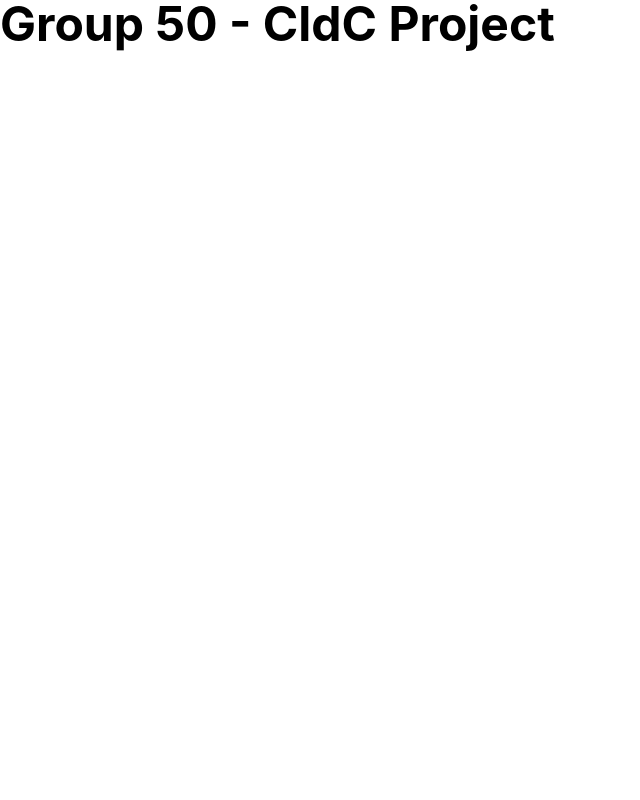
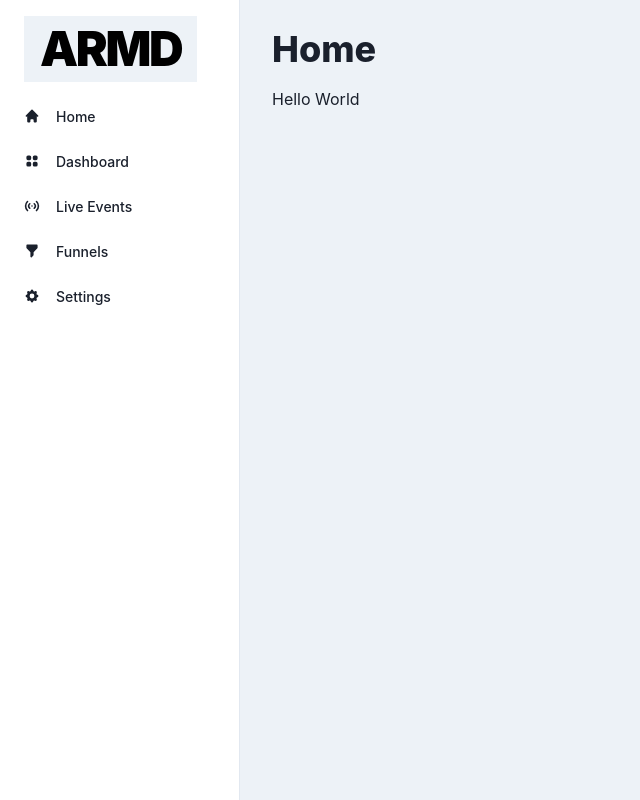
Before and after one commit to ananyalohani/armd, a Next.js app: page / in a window 1280 px wide. Shown: the whole page, without its empty margins (0-640 px from the left). Built offline with nearby package versions, Linux system fonts and the light colour scheme.

Commit message:
feat: Add Chakra UI, nav and routes

```diff
--- /dev/null
+++ b/components/Layout.tsx
@@ -0,0 +1,22 @@
+import { Container, Heading } from '@chakra-ui/react';
+import SimpleSidebar from './Sidebar';
+
+interface LayoutProps {
+  heading: string;
+  children?: React.ReactNode;
+}
+
+export default function Layout({ heading, children }: LayoutProps) {
+  return (
+    <main>
+      <SimpleSidebar>
+        <Container p='0' m='0' ml='4' mt='3'>
+          <Heading fontWeight='extrabold'>{heading}</Heading>
+          <Container p='0' m='0' mt='4'>
+            {children}
+          </Container>
+        </Container>
+      </SimpleSidebar>
+    </main>
+  );
+}
--- /dev/null
+++ b/components/Logo.tsx
@@ -0,0 +1,21 @@
+import { Heading, Link } from '@chakra-ui/react';
+
+export default function Logo() {
+  return (
+    <Link href='/' _hover={{ textDecoration: 'none' }}>
+      <Heading
+        backgroundColor='gray.100'
+        color='black'
+        px='4'
+        py='1'
+        letterSpacing='tighter'
+        fontWeight='black'
+        fontSize='5xl'
+        width='full'
+        textAlign='center'
+      >
+        ARMD
+      </Heading>
+    </Link>
+  );
+}
--- /dev/null
+++ b/components/Sidebar.tsx
@@ -0,0 +1,170 @@
+import {
+  Box,
+  BoxProps,
+  CloseButton,
+  Drawer,
+  DrawerContent,
+  Flex,
+  FlexProps,
+  Icon,
+  IconButton,
+  Link,
+  Text,
+  useColorModeValue,
+  useDisclosure,
+} from '@chakra-ui/react';
+import Logo from './Logo';
+import React, { ReactNode } from 'react';
+import { IconType } from 'react-icons';
+import { FiMenu } from 'react-icons/fi';
+import {
+  HiCog,
+  HiFilter,
+  HiHome,
+  HiStatusOnline,
+  HiViewGrid,
+} from 'react-icons/hi';
+
+interface LinkItemProps {
+  name: string;
+  icon: IconType;
+  href?: string;
+}
+const LinkItems: Array<LinkItemProps> = [
+  { name: 'Home', icon: HiHome, href: '/' },
+  { name: 'Dashboard', icon: HiViewGrid, href: '/dashboard' },
+  { name: 'Live Events', icon: HiStatusOnline, href: 'live-events' },
+  { name: 'Funnels', icon: HiFilter, href: '/funnels' },
+  { name: 'Settings', icon: HiCog, href: '/settings' },
+];
+
+export default function SimpleSidebar({ children }: { children: ReactNode }) {
+  const { isOpen, onOpen, onClose } = useDisclosure();
+  return (
+    <Box minH='100vh' bg={useColorModeValue('gray.100', 'gray.900')}>
+      <SidebarContent
+        onClose={() => onClose}
+        display={{ base: 'none', md: 'block' }}
+      />
+      <Drawer
+        autoFocus={false}
+        isOpen={isOpen}
+        placement='left'
+        onClose={onClose}
+        returnFocusOnClose={false}
+        onOverlayClick={onClose}
+        size='full'
+      >
+        <DrawerContent>
+          <SidebarContent onClose={onClose} />
+        </DrawerContent>
+      </Drawer>
+      {/* mobilenav */}
+      <MobileNav display={{ base: 'flex', md: 'none' }} onOpen={onOpen} />
+      <Box ml={{ base: 0, md: 60 }} p='4'>
+        {children}
+      </Box>
+    </Box>
+  );
+}
+
+interface SidebarProps extends BoxProps {
+  onClose: () => void;
+}
+
+const SidebarContent = ({ onClose, ...rest }: SidebarProps) => {
+  return (
+    <Box
+      bg={useColorModeValue('white', 'gray.900')}
+      borderRight='1px'
+      borderRightColor={useColorModeValue('gray.200', 'gray.700')}
+      w={{ base: 'full', md: 60 }}
+      pos='fixed'
+      h='full'
+      {...rest}
+    >
+      <Flex my='4' alignItems='center' mx='6' justifyContent='space-between'>
+        <Logo />
+      </Flex>
+      {LinkItems.map((link) => (
+        <NavItem key={link.name} icon={link.icon} href={link.href} my='2'>
+          {link.name}
+        </NavItem>
+      ))}
+    </Box>
+  );
+};
+
+interface NavItemProps extends FlexProps {
+  icon: IconType;
+  href?: string;
+  children: React.ReactNode;
+}
+const NavItem = ({ icon, href, children, ...rest }: NavItemProps) => {
+  return (
+    <Link
+      href={href}
+      style={{ textDecoration: 'none' }}
+      _focus={{ boxShadow: 'none' }}
+    >
+      <Flex
+        align='center'
+        p='2'
+        mx='4'
+        borderRadius='md'
+        role='group'
+        cursor='pointer'
+        fontWeight='medium'
+        _hover={{
+          bg: 'purple.50',
+          // color: 'white',
+          color: 'purple.600',
+        }}
+        fontSize='14'
+        {...rest}
+      >
+        {icon && (
+          <Icon
+            mr='4'
+            fontSize='16'
+            _groupHover={{
+              color: 'purple.600',
+            }}
+            as={icon}
+          />
+        )}
+        {children}
+      </Flex>
+    </Link>
+  );
+};
+
+interface MobileProps extends FlexProps {
+  onOpen: () => void;
+}
+const MobileNav = ({ onOpen, ...rest }: MobileProps) => {
+  return (
+    <Flex
+      ml={{ base: 0, md: 60 }}
+      px={{ base: 4, md: 24 }}
+      height='20'
+      alignItems='center'
+      bg={useColorModeValue('white', 'gray.900')}
+      borderBottomWidth='1px'
+      borderBottomColor={useColorModeValue('gray.200', 'gray.700')}
+      justifyContent='flex-start'
+      {...rest}
+    >
+      <IconButton
+        variant='outline'
+        onClick={onOpen}
+        aria-label='open menu'
+        icon={<FiMenu />}
+      />
+
+      <Text fontSize='2xl' ml='8' fontFamily='monospace' fontWeight='bold'>
+        Logo
+      </Text>
+    </Flex>
+  );
+};
--- a/package.json
+++ b/package.json
@@ -10,14 +10,20 @@
   },
   "proxy": "http://localhost:8080",
   "dependencies": {
+    "@chakra-ui/react": "^2.4.2",
+    "@emotion/react": "^11.10.5",
+    "@emotion/styled": "^11.10.5",
+    "@next/font": "^13.0.6",
     "@types/node": "18.11.10",
     "@types/react": "18.0.26",
     "@types/react-dom": "18.0.9",
     "eslint": "8.29.0",
     "eslint-config-next": "13.0.6",
+    "framer-motion": "^7.6.18",
     "next": "13.0.6",
     "react": "18.2.0",
     "react-dom": "18.2.0",
+    "react-icons": "^4.7.1",
     "typescript": "4.9.3"
   },
   "devDependencies": {
--- a/pages/_app.tsx
+++ b/pages/_app.tsx
@@ -1,6 +1,24 @@
-import '../styles/globals.css'
-import type { AppProps } from 'next/app'
+import '../styles/globals.css';
+import type { AppProps } from 'next/app';
+import { ChakraProvider } from '@chakra-ui/react';
+import { Passion_One } from '@next/font/google';
+
+const logoFont = Passion_One({
+  weight: '400',
+  subsets: ['latin'],
+});
 
 export default function App({ Component, pageProps }: AppProps) {
-  return <Component {...pageProps} />
+  return (
+    <ChakraProvider>
+      <style jsx global>
+        {`
+          .logo {
+            font-family: ${logoFont.style.fontFamily} !important;
+          }
+        `}
+      </style>
+      <Component {...pageProps} />
+    </ChakraProvider>
+  );
 }
--- /dev/null
+++ b/pages/dashboard.tsx
@@ -0,0 +1,5 @@
+import Layout from '../components/Layout';
+
+export default function Dashboard() {
+  return <Layout heading='Dashboard'>Hello World</Layout>;
+}
--- /dev/null
+++ b/pages/funnels.tsx
@@ -0,0 +1,5 @@
+import Layout from '../components/Layout';
+
+export default function Funnels() {
+  return <Layout heading='Funnels'>Hello World</Layout>;
+}
--- a/pages/index.tsx
+++ b/pages/index.tsx
@@ -1,15 +1,5 @@
-import Head from 'next/head';
-import Image from 'next/image';
+import Layout from '../components/Layout';
 
 export default function Home() {
-  return (
-    <div>
-      <Head>
-        <title>Create Next App</title>
-        <meta name='description' content='Generated by create next app' />
-        <link rel='icon' href='/favicon.ico' />
-      </Head>
-      <h1 className='text-5xl font-bold'>Group 50 - CldC Project</h1>
-    </div>
-  );
+  return <Layout heading='Home'>Hello World</Layout>;
 }
--- /dev/null
+++ b/pages/live-events.tsx
@@ -0,0 +1,5 @@
+import Layout from '../components/Layout';
+
+export default function LiveEvents() {
+  return <Layout heading='Live Events'>Hello World</Layout>;
+}
--- /dev/null
+++ b/pages/settings.tsx
@@ -0,0 +1,5 @@
+import Layout from '../components/Layout';
+
+export default function Settings() {
+  return <Layout heading='Settings'>Hello World</Layout>;
+}
--- a/styles/globals.css
+++ b/styles/globals.css
@@ -18,13 +18,3 @@ a {
 * {
   box-sizing: border-box;
 }
-
-@media (prefers-color-scheme: dark) {
-  html {
-    color-scheme: dark;
-  }
-  body {
-    color: white;
-    background: black;
-  }
-}
```
Also changed, not shown: 1 other file (tests, documents, lock files or other folders).
